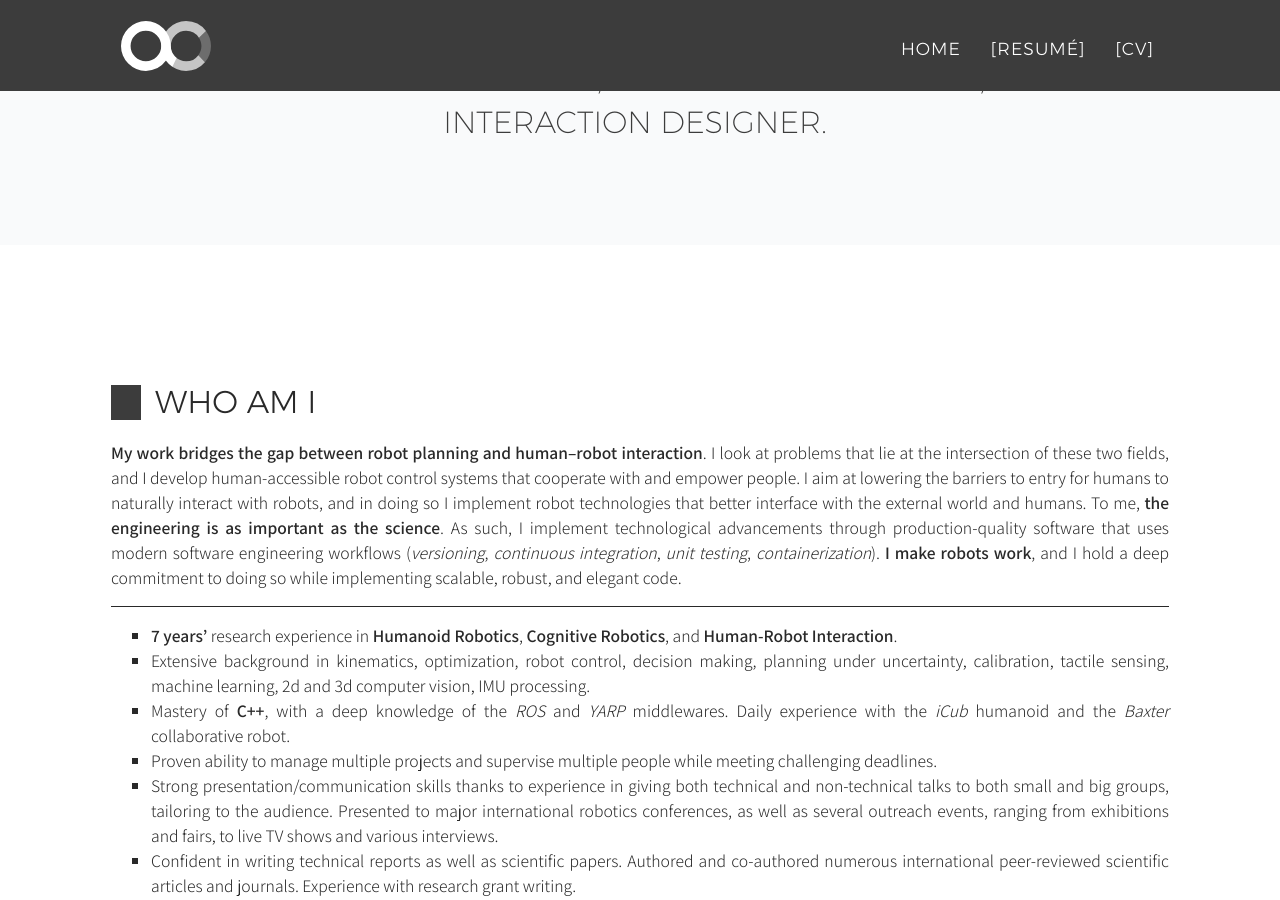
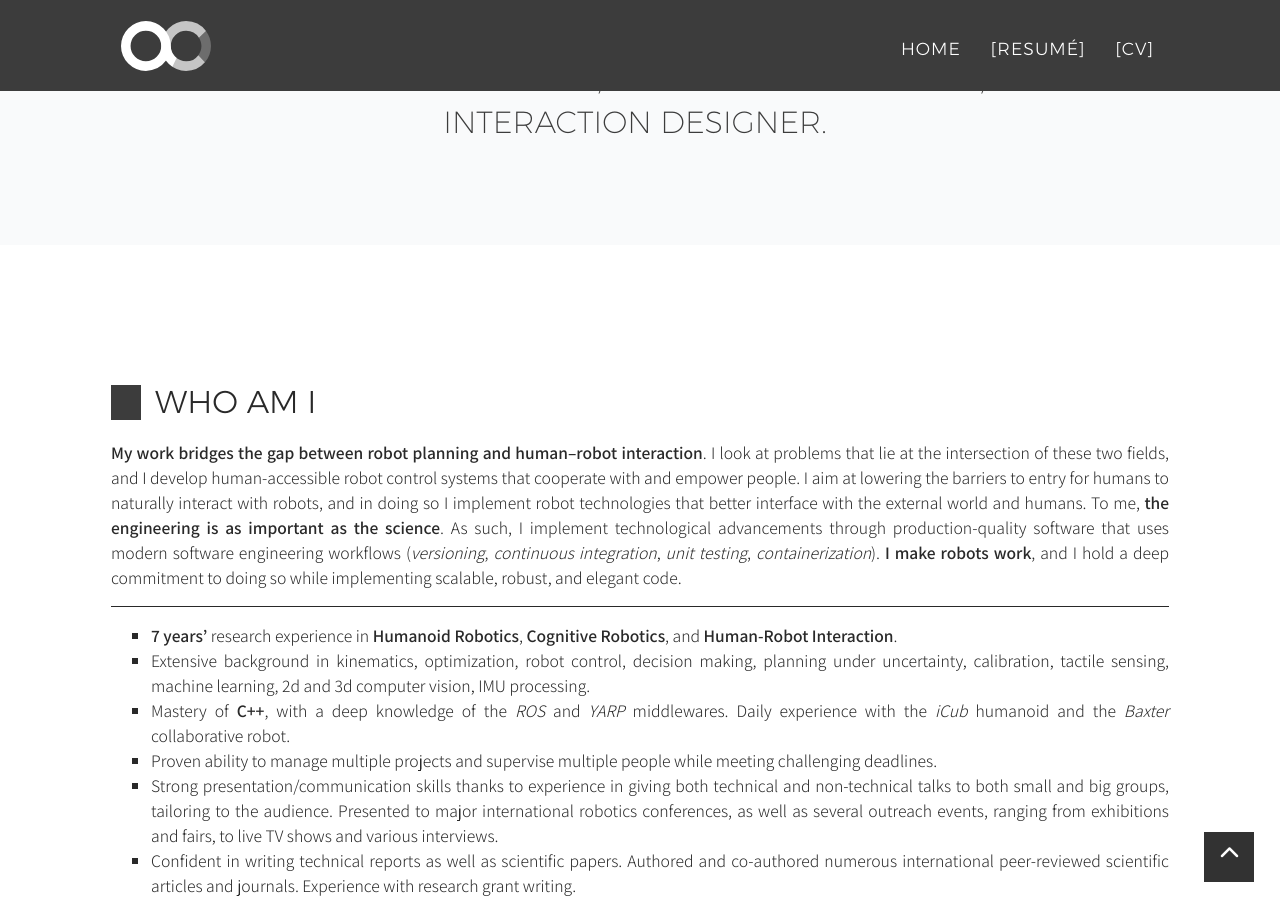
Before and after one commit to alecive/alecive.github.io, a Jekyll site: the page built from _posts/cv/2017-02-08-CV-AlessandroRoncone.md, in a window 1280 px wide and 900 px high, scrolled down 572 px. Built offline with Jekyll 4.4.1, drawn with Linux system fonts in a browser that asks for light colours; nearby versions of some CDN libraries; some web fonts are replaced.

Commit message:
[footer] Added the scroll-top button by default on cv page

```diff
--- a/_includes/footer.html
+++ b/_includes/footer.html
@@ -44,7 +44,7 @@
 
     <!-- Scroll to Top Button (Only visible on small and extra-small screen sizes, plus on pages with more than 5 minutes reading time (900 words)) -->
     {% assign words = content | number_of_words %}
-    <div class="scroll-top page-scroll d-block d-md-none no-print" {% if words > 900 %}style="display: block !important;"{% endif %}>
+    <div class="scroll-top page-scroll d-block d-md-none no-print" {% if words > 900 or page.type == "cv" %}style="display: block !important;"{% endif %}>
         <a class="btn btn-primary" href="#page-top">
             <i class="fa fa-chevron-up"></i>
         </a>
```
